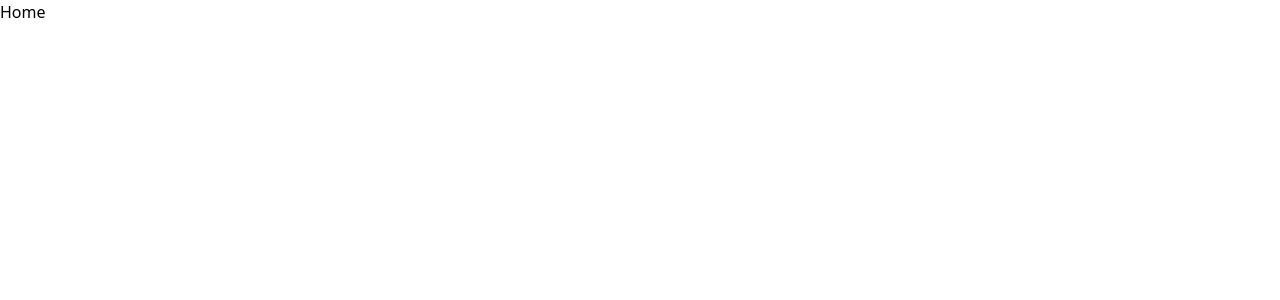
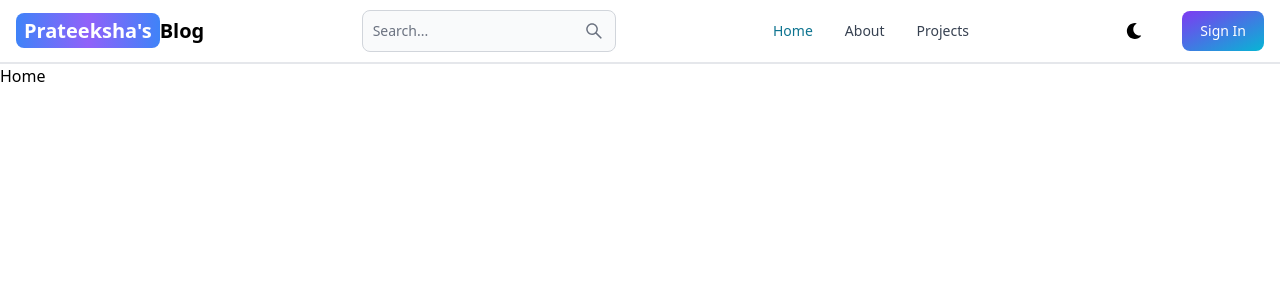
Before and after one commit to prateeksha-tripathy/MindStars, a React (Vite) app in the folder client/: page / in a window 1280 px wide. Shown: the top 300 px of the page. Built offline with nearby package versions, Linux system fonts and the light colour scheme.

Commit message:
header section created

```diff
--- a/client/package.json
+++ b/client/package.json
@@ -10,8 +10,10 @@
     "preview": "vite preview"
   },
   "dependencies": {
+    "flowbite-react": "^0.9.0",
     "react": "^18.2.0",
     "react-dom": "^18.2.0",
+    "react-icons": "^5.1.0",
     "react-router-dom": "^6.22.3"
   },
   "devDependencies": {
--- a/client/src/App.jsx
+++ b/client/src/App.jsx
@@ -7,10 +7,12 @@
 import Projects from './pages/Projects'
 
 import { BrowserRouter , Route , Routes } from 'react-router-dom'
+import Header from './components/Header'
 
 export default function App() {
   return (
     <BrowserRouter>
+    <Header />
       <Routes>
         <Route path="/" element={<Home />} />
         <Route path="/about" element={<About />} />
--- /dev/null
+++ b/client/src/components/Header.jsx
@@ -0,0 +1,56 @@
+import { Button, Navbar, TextInput } from 'flowbite-react'
+import { Link , useLocation } from 'react-router-dom'
+import { AiOutlineSearch } from 'react-icons/ai'
+import { FaMoon } from 'react-icons/fa'
+import React from 'react'
+
+export default function Header() {
+    const path = useLocation().pathname;
+  return (
+    <Navbar className='border-b-2'>
+        <Link to = '/' className='self-center whitespace-nowrap text-sm sm:text-xl font-semibold dark:text-white'>
+            <span className='px-2 py-1 bg-gradient-to-r from-blue-500 via-purple-500 to-blue-500 rounded-lg text-white'>Prateeksha's</span>
+            Blog
+        </Link>
+        <form>
+            <TextInput
+                type = 'text'
+                placeholder='Search...'
+                rightIcon={AiOutlineSearch}
+                className='hidden lg:inline '
+            />
+        </form>
+        <Button className='w-12 h-10 lg:hidden' color='gray' pill>
+            <AiOutlineSearch />
+        </Button>
+        <div className='flex gap-2 md:order-2'>
+            <button className='w-12 h-10  sm:inline' color='gray' pill>
+                <FaMoon />
+            </button>
+            <Link to ='/sign-in' >
+                <Button gradientDuoTone='purpleToBlue' >
+                    Sign In
+                </Button>
+            </Link>
+            <Navbar.Toggle />
+        </div>
+        <Navbar.Collapse >
+            <Navbar.Link active ={path === "/"} as = {'div'}>
+                <Link to='/'>
+                    Home
+                </Link>
+            </Navbar.Link>
+            <Navbar.Link active ={path === "/about"} as = {'div'}>
+                <Link to='/about'>
+                    About
+                </Link>
+            </Navbar.Link>
+            <Navbar.Link active ={path === "/projects"} as = {'div'}>
+                <Link to='/projects'>
+                    Projects
+                </Link>
+            </Navbar.Link>
+        </Navbar.Collapse>
+        </Navbar>
+  )
+}
--- a/client/tailwind.config.js
+++ b/client/tailwind.config.js
@@ -1,11 +1,14 @@
+const flowbite = require("flowbite-react/tailwind");
+
 /** @type {import('tailwindcss').Config} */
 export default {
   content: [
     "./index.html",
     "./src/**/*.{js,ts,jsx,tsx}",
+    flowbite.content(),
   ],
   theme: {
     extend: {},
   },
-  plugins: [],
+  plugins: [flowbite.plugin(),],
 };
```
Also changed, not shown: 1 other file (tests, documents, lock files or other folders).
